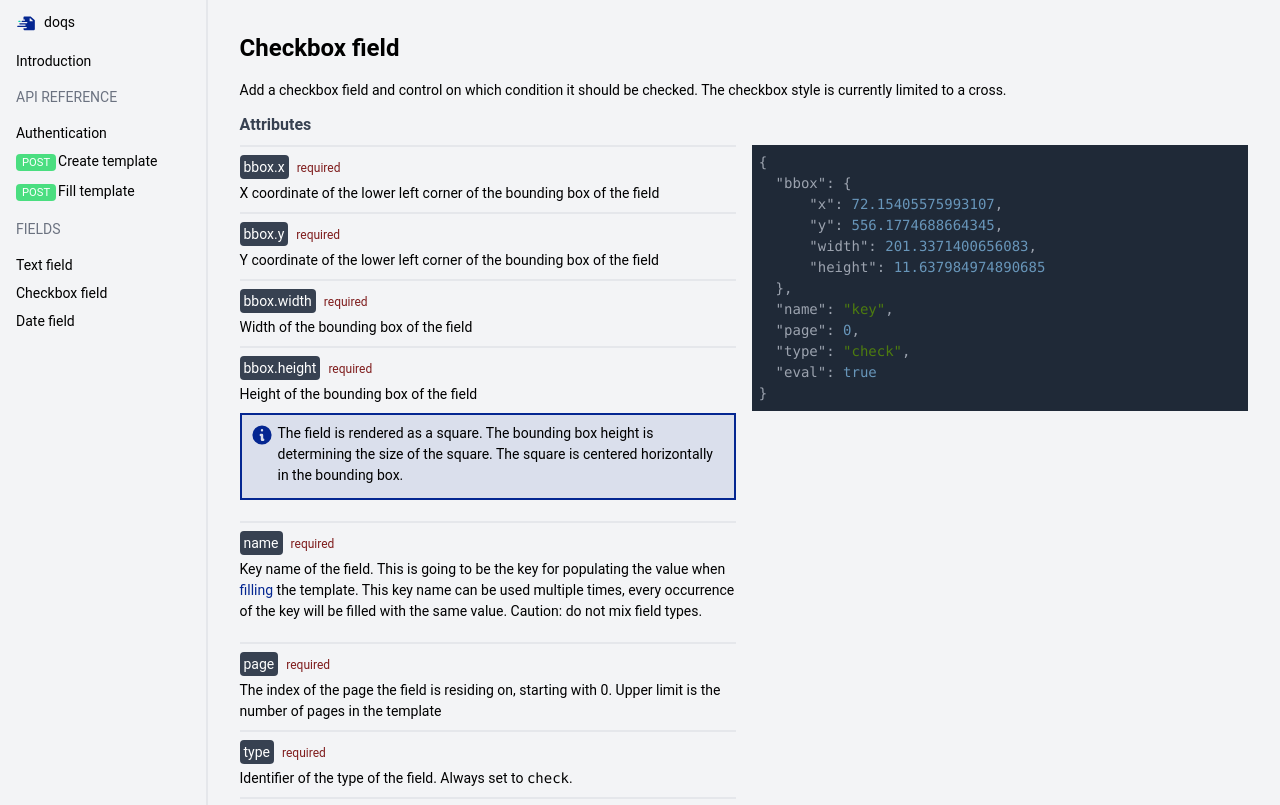
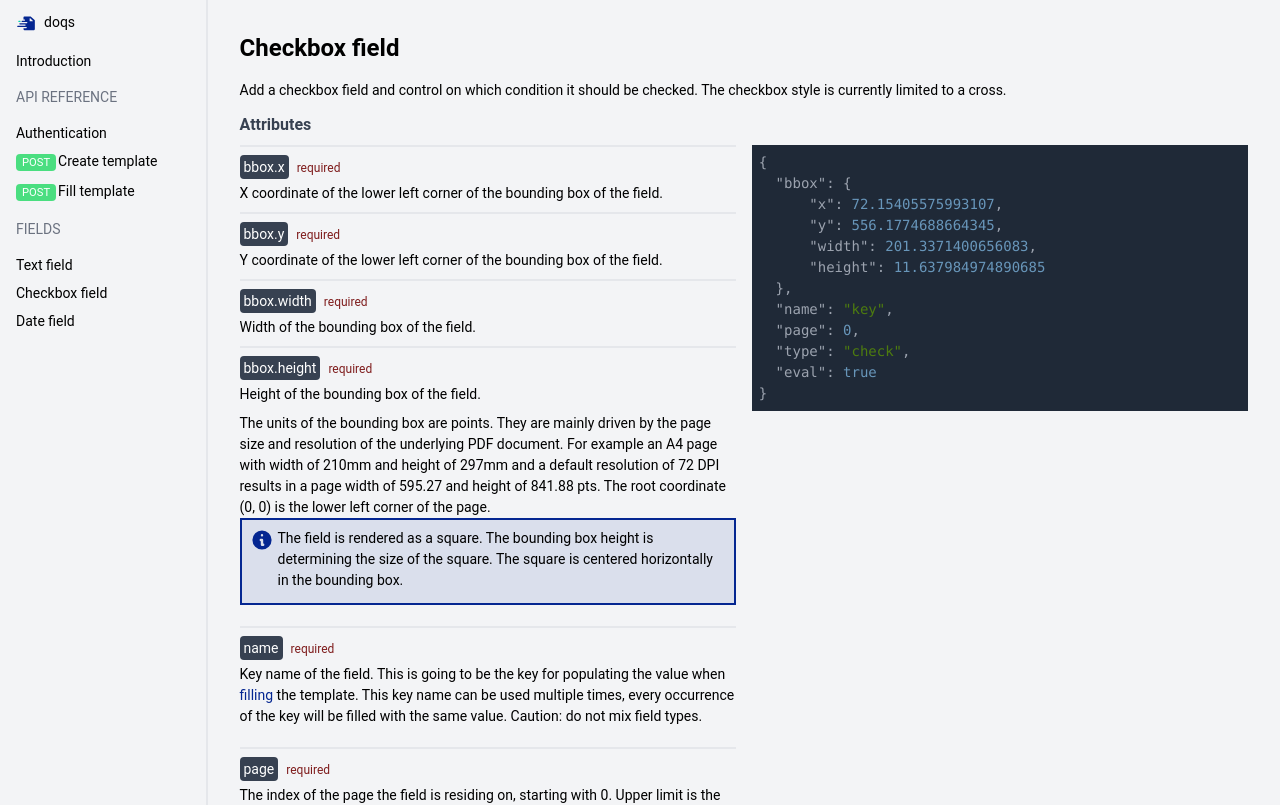
Before and after one commit to doqs-dev/docs, a Next.js app: page /fields/checkbox in a window 1280 px wide. Shown: the top 805 px of the page. Built offline with nearby package versions, Linux system fonts and the light colour scheme.

Commit message:
feat: dimension explanation

```diff
--- a/components/bounding-box.mdx
+++ b/components/bounding-box.mdx
@@ -4,17 +4,23 @@ export const BoundingBox = () => {
     return (
         <>
             <Attribute name="bbox.x" required="1">
-                X coordinate of the lower left corner of the bounding box of the field
+                X coordinate of the lower left corner of the bounding box of the field.
             </Attribute>
             <Attribute name="bbox.y" required="1">
-                Y coordinate of the lower left corner of the bounding box of the field
+                Y coordinate of the lower left corner of the bounding box of the field.
             </Attribute>
             <Attribute name="bbox.width" required="1">
-                Width of the bounding box of the field
+                Width of the bounding box of the field.
             </Attribute>
             <Attribute name="bbox.height" required="1">
-                Height of the bounding box of the field
+                Height of the bounding box of the field.
             </Attribute>
+
+            The units of the bounding box are points. They are mainly driven by the page size and resolution of the
+            underlying PDF document.
+            For example an A4 page with width of 210mm and height of 297mm and a default resolution of 72 DPI results in
+            a page width of 595.27 and height of 841.88 pts.
+            The root coordinate (0, 0) is the lower left corner of the page.
         </>
     )
 }
```
